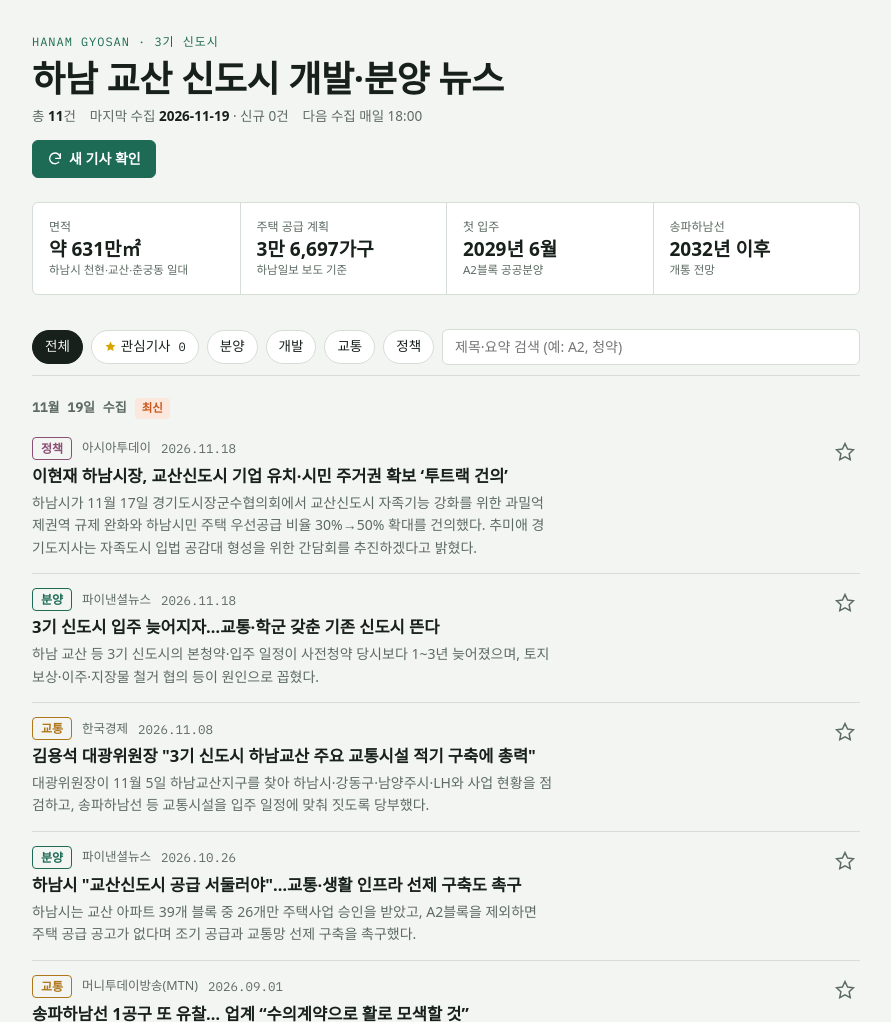
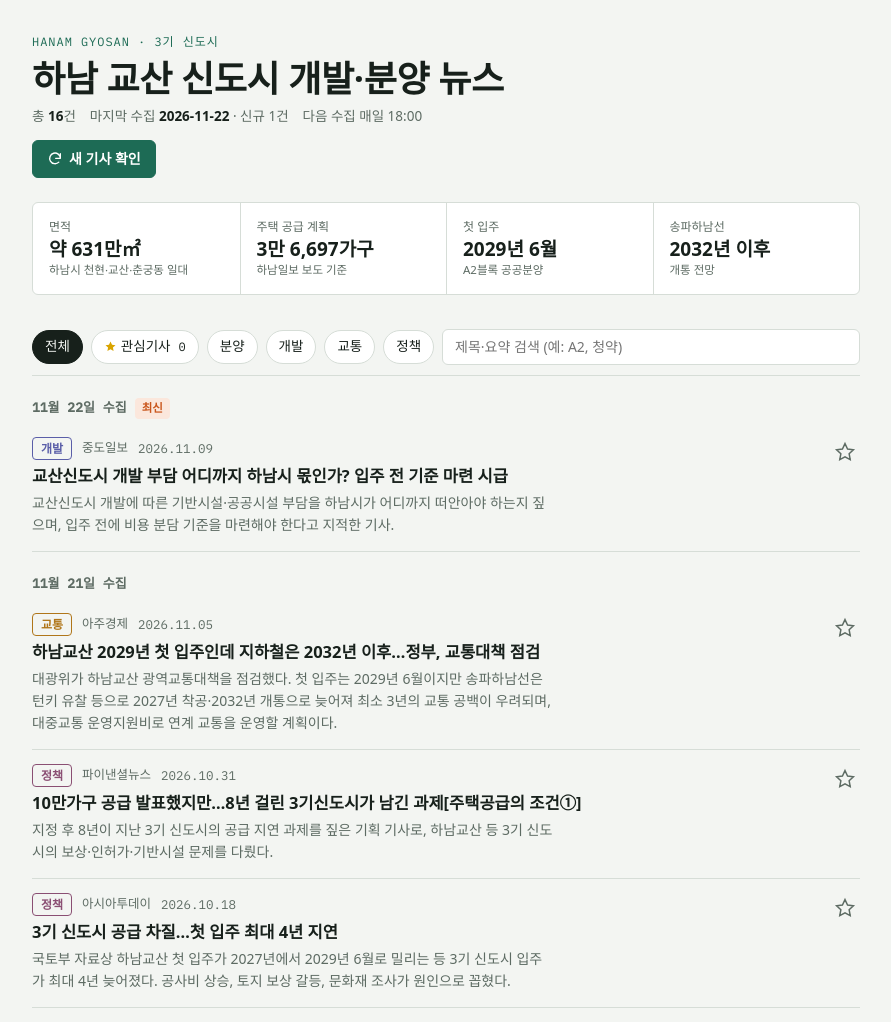
Before and after one commit to baksm777-cpu/gyosan-briefing, a plain HTML site: page index.html in a window 1280 px wide. Shown: the top 1022 px of the page, without its empty margins (194-1085 px from the left). Drawn offline with Linux system fonts and the light colour scheme; a web font is replaced by a local one.

Commit message:
지금 새로 수집 버튼 추가, 기사 데이터 갱신
Co-Authored-By: Claude Opus 5.5 <noreply@anthropic.com>
Claude-Session: https://claude.ai/code/session_01TP7jVoJqmEK9csFu6uqjic

```diff
--- a/data.json
+++ b/data.json
@@ -1,5 +1,5 @@
 {
- "builtAt": "2026-11-19T01:49:27Z",
+ "builtAt": "2026-11-23T00:51:32Z",
  "articles": [
   {
    "addedAt": "2026-11-19T09:00:00Z",
@@ -13,6 +13,17 @@
    "id": "ajunews-20250423114129900"
   },
   {
+   "addedAt": "2026-11-21T00:10:00Z",
+   "batch": "2026-11-21",
+   "category": "교통",
+   "published": "2026-11-05",
+   "source": "아주경제",
+   "summary": "대광위가 하남교산 광역교통대책을 점검했다. 첫 입주는 2029년 6월이지만 송파하남선은 턴키 유찰 등으로 2027년 착공·2032년 개통으로 늦어져 최소 3년의 교통 공백이 우려되며, 대중교통 운영지원비로 연계 교통을 운영할 계획이다.",
+   "title": "하남교산 2029년 첫 입주인데 지하철은 2032년 이후…정부, 교통대책 점검",
+   "url": "https://www.ajunews.com/view/20261105171829000",
+   "id": "ajunews-20261105171829000"
+  },
+  {
    "addedAt": "2026-11-19T09:00:00Z",
    "batch": "2026-11-19",
    "category": "개발",
@@ -22,6 +33,17 @@
    "title": "하남시, 3조원 AI 혁신클러스터 조성…'베드타운' 넘어 경제도시로",
    "url": "https://view.asiae.co.kr/article/2026071720230991638",
    "id": "asiae-2026071720230991638"
+  },
+  {
+   "addedAt": "2026-11-21T00:10:00Z",
+   "batch": "2026-11-21",
+   "category": "정책",
+   "published": "2026-10-18",
+   "source": "아시아투데이",
+   "summary": "국토부 자료상 하남교산 첫 입주가 2027년에서 2029년 6월로 밀리는 등 3기 신도시 입주가 최대 4년 늦어졌다. 공사비 상승, 토지 보상 갈등, 문화재 조사가 원인으로 꼽혔다.",
+   "title": "3기 신도시 공급 차질…첫 입주 최대 4년 지연",
+   "url": "https://www.asiatoday.co.kr/kn/view.php?key=20261018010005496",
+   "id": "asiatoday-20261018010005496"
   },
   {
    "addedAt": "2026-11-19T01:17:00Z",
@@ -35,6 +57,17 @@
    "id": "asiatoday-20261118010006747"
   },
   {
+   "addedAt": "2026-11-20T00:30:00Z",
+   "batch": "2026-11-20",
+   "category": "정책",
+   "published": "2026-11-20",
+   "source": "아시아투데이",
+   "summary": "이현재 하남시장이 19일 국회 국토교통위원장을 만나 그린벨트 해제 15년 경과지역 도시관리계획 권한 이양 등 교산신도시 자족기능 강화를 위한 5개 분야 개선안을 전달했다. 공공주택지구 하남시민 우선공급 비율을 30%에서 50%로 높여 달라는 요구도 포함됐다.",
+   "title": "하남시, 중첩 규제 개선 총력…교산신도시 자족도시 기반 마련 촉구",
+   "url": "https://www.asiatoday.co.kr/kn/view.php?key=20261120010007999",
+   "id": "asiatoday-20261120010007999"
+  },
+  {
    "addedAt": "2026-11-19T01:30:00Z",
    "batch": "2026-11-19",
    "category": "분양",
@@ -44,6 +77,17 @@
    "title": "하남시 \"교산신도시 공급 서둘러야\"…교통·생활 인프라 선제 구축도 촉구",
    "url": "https://www.fnnews.com/news/202610261849506989",
    "id": "fnnews-202610261849506989"
+  },
+  {
+   "addedAt": "2026-11-21T00:10:00Z",
+   "batch": "2026-11-21",
+   "category": "정책",
+   "published": "2026-10-31",
+   "source": "파이낸셜뉴스",
+   "summary": "지정 후 8년이 지난 3기 신도시의 공급 지연 과제를 짚은 기획 기사로, 하남교산 등 3기 신도시의 보상·인허가·기반시설 문제를 다뤘다.",
+   "title": "10만가구 공급 발표했지만…8년 걸린 3기신도시가 남긴 과제[주택공급의 조건①]",
+   "url": "https://www.fnnews.com/news/202610310530515433",
+   "id": "fnnews-202610310530515433"
   },
   {
    "addedAt": "2026-11-19T01:30:00Z",
@@ -77,6 +121,17 @@
    "title": "김용석 대광위원장 \"3기 신도시 하남교산 주요 교통시설 적기 구축에 총력\"",
    "url": "https://www.hankyung.com/article/202611082960i",
    "id": "hankyung-202611082960i"
+  },
+  {
+   "addedAt": "2026-11-22T00:10:00Z",
+   "batch": "2026-11-22",
+   "category": "개발",
+   "published": "2026-11-09",
+   "source": "중도일보",
+   "summary": "교산신도시 개발에 따른 기반시설·공공시설 부담을 하남시가 어디까지 떠안아야 하는지 짚으며, 입주 전에 비용 분담 기준을 마련해야 한다고 지적한 기사.",
+   "title": "교산신도시 개발 부담 어디까지 하남시 몫인가? 입주 전 기준 마련 시급",
+   "url": "https://www.joongdo.co.kr/web/view.php?key=20261109010002782",
+   "id": "joongdo-20261109010002782"
   },
   {
    "addedAt": "2026-11-19T09:00:00Z",
@@ -139,9 +194,9 @@
   {
    "block": "A11",
    "chance": 5,
-   "chanceAt": "2026-11-19",
+   "chanceAt": "2026-11-21",
    "chanceReason": "착공 목표(2027년)가 A9보다 빠르지만 2026년이 6주 남은 지금까지 공고·예고 보도가 없음. 교산 전체가 1~3년씩 밀리는 추세라 2027년 중 청약이 더 현실적.",
-   "lastFollowUp": "2026-10-26",
+   "lastFollowUp": "2026-11-18",
    "note": "2027년 착공·2030년 완공 목표.",
    "period": "2026년 하반기",
    "periodNote": "11월 현재 공고 없음",
@@ -170,7 +225,7 @@
    "status": "예정",
    "type": "공공분양 (GH)",
    "units": 511,
-   "updatedAt": "2026-11-19T01:30:00Z",
+   "updatedAt": "2026-11-21T00:10:00Z",
    "id": "A11"
   },
   {
@@ -204,9 +259,9 @@
   {
    "block": "A20",
    "chance": 3,
-   "chanceAt": "2026-11-19",
+   "chanceAt": "2026-11-21",
    "chanceReason": "2025년 설계공모 이후 후속 보도가 없고 하남시도 A2 외 공급 공고가 없다고 밝힘. 임대는 보통 준공에 가까워져서 모집해 올해 모집 가능성은 매우 낮음.",
-   "lastFollowUp": "2026-10-26",
+   "lastFollowUp": "2026-11-18",
    "note": "분양이 아닌 임대 블록.",
    "period": "2026년 하반기 이후",
    "periodNote": "임대 입주자 모집 방식 · 공고 없음",
@@ -228,15 +283,15 @@
    "status": "예정",
    "type": "통합공공임대 (GH)",
    "units": 249,
-   "updatedAt": "2026-11-19T01:30:00Z",
+   "updatedAt": "2026-11-21T00:10:00Z",
    "id": "A20"
   },
   {
    "block": "A9",
    "chance": 3,
-   "chanceAt": "2026-11-19",
+   "chanceAt": "2026-11-21",
    "chanceReason": "2026년이 6주 남았는데 공고 예고가 없고, 10월 하남시 발표로도 A2 외 공급 공고가 없음. 착공 목표가 2028년이고 2025년 설계공모 이후 후속 보도가 없어 2027년 이후가 현실적.",
-   "lastFollowUp": "2026-10-26",
+   "lastFollowUp": "2026-11-18",
    "note": "GH 기본설계공모 진행. 2028년 착공·2031년 완공 목표.",
    "period": "2026년 하반기",
    "periodNote": "11월 현재 공고 없음",
@@ -265,7 +320,7 @@
    "status": "예정",
    "type": "공공분양 (GH)",
    "units": 244,
-   "updatedAt": "2026-11-19T01:30:00Z",
+   "updatedAt": "2026-11-21T00:10:00Z",
    "id": "A9"
   },
   {
@@ -293,9 +348,9 @@
   {
    "block": "S2",
    "chance": 3,
-   "chanceAt": "2026-11-19",
+   "chanceAt": "2026-11-21",
    "chanceReason": "2025년 설계공모 이후 후속 보도가 없고 11월까지 공고·예고가 없어 올해 청약 가능성은 매우 낮음. 교산 전체 지연 추세 반영.",
-   "lastFollowUp": "2026-10-26",
+   "lastFollowUp": "2026-11-18",
    "note": "일정 기간 임대 후 분양전환.",
    "period": "2026년 하반기 이후",
    "periodNote": "11월 현재 공고 없음",
@@ -317,13 +372,13 @@
    "status": "예정",
    "type": "분양전환 공공임대·선택형 (GH)",
    "units": 414,
-   "updatedAt": "2026-11-19T01:30:00Z",
+   "updatedAt": "2026-11-21T00:10:00Z",
    "id": "S2"
   }
  ],
  "meta": {
-  "finishedAt": "2026-11-19T01:48:09Z",
-  "lastCount": 0,
-  "lastRun": "2026-11-19"
+  "finishedAt": "2026-11-22T08:47:00Z",
+  "lastCount": 1,
+  "lastRun": "2026-11-22"
  }
 }
--- a/index.html
+++ b/index.html
@@ -34,6 +34,8 @@
   --accent:#5fc3a2; --accent-soft:#1d3029; --new:#f08a55; --new-soft:#3a2418;
   --c-sale:#5fc3a2; --c-dev:#9ea2ec; --c-traffic:#e2a84c; --c-policy:#d593ba; --fav:#f2c230; color-scheme:dark}
 *{box-sizing:border-box}
+.refresh{text-decoration:none}
+.refresh.ghost{background:transparent;color:var(--accent)}
 html{padding-top:env(safe-area-inset-top,0px);padding-bottom:env(safe-area-inset-bottom,0px)}
 body{margin:0}
 [hidden]{display:none!important}
@@ -152,7 +154,7 @@ footer{margin-top:36px;font-size:12.5px;color:var(--muted);display:grid;gap:4px}
     <div class="eyebrow">Hanam Gyosan · 3기 신도시</div>
     <h1>하남 교산 신도시 개발·분양 뉴스</h1>
     <div class="status" id="status"><span>기사를 불러오는 중…</span></div>
-    <div class="refresh-row" id="refresh-row"><button class="refresh" id="refresh" type="button"><svg viewBox="0 0 24 24" aria-hidden="true"><path d="M20 11a8 8 0 1 0-2.3 5.7M20 4v7h-7"/></svg>새 기사 확인</button><span class="refresh-msg" id="refresh-msg" role="status" aria-live="polite"></span></div>
+    <div class="refresh-row" id="refresh-row"><button class="refresh" id="refresh" type="button"><svg viewBox="0 0 24 24" aria-hidden="true"><path d="M20 11a8 8 0 1 0-2.3 5.7M20 4v7h-7"/></svg>새 기사 확인</button><a class="refresh ghost" id="run-now" hidden href="https://claude.ai/artifact/FfEJ7HyTa4q3Wpj3CnBdov#run" target="_blank" rel="noopener"><svg viewBox="0 0 24 24" aria-hidden="true"><circle cx="11" cy="11" r="6"/><path d="M20 20l-4.5-4.5"/></svg>지금 새로 수집</a><span class="refresh-msg" id="refresh-msg" role="status" aria-live="polite"></span></div>
   </header>
 
   <section class="facts" aria-label="지구 개요">
@@ -313,6 +315,43 @@ footer{margin-top:36px;font-size:12.5px;color:var(--muted);display:grid;gap:4px}
       .catch(function(){setMsg("확인하지 못했습니다. 인터넷 연결을 확인해 주세요.","warn")})
       .then(function(){refreshBtn.disabled=false});
   });
+  // 소유자 모드: 이 기기에서 주소 끝에 #admin 을 붙여 한 번 열면 '지금 새로 수집' 버튼이 보임 (#viewer 로 해제)
+  var runNow=document.getElementById("run-now"), watchUntil=0, watchFrom="";
+  function applyMode(){
+    var admin=false;
+    try{
+      if(location.hash==="#admin"){localStorage.setItem("gyosan-admin","1");history.replaceState(null,"",location.pathname)}
+      else if(location.hash==="#viewer"){localStorage.removeItem("gyosan-admin");history.replaceState(null,"",location.pathname)}
+      admin=localStorage.getItem("gyosan-admin")==="1";
+    }catch(e){}
+    if(runNow)runNow.hidden=!admin;
+  }
+  applyMode();
+  window.addEventListener("hashchange",applyMode);
+  // 홈 화면 앱에는 주소창이 없으므로: 맨 위 'HANAM GYOSAN' 글자를 3초 안에 5번 누르면 소유자 모드 켜기/끄기
+  (function(){
+    var eb=document.querySelector("header .eyebrow"), taps=[];
+    if(!eb)return;
+    eb.addEventListener("click",function(){
+      var now=Date.now();taps=taps.filter(function(t){return now-t<3000});taps.push(now);
+      if(taps.length<5)return;taps=[];
+      var on=false;try{on=localStorage.getItem("gyosan-admin")==="1";if(on)localStorage.removeItem("gyosan-admin");else localStorage.setItem("gyosan-admin","1")}catch(e){}
+      applyMode();setMsg(on?"소유자 모드를 껐습니다.":"소유자 모드를 켰습니다. '지금 새로 수집'으로 언제든 수집할 수 있습니다.","done");
+    });
+  })();
+  function watchRun(){
+    if(!watchUntil)return;
+    if(Date.now()>watchUntil){watchUntil=0;setMsg("아직 반영되지 않았습니다. 잠시 후 '새 기사 확인'을 눌러 보세요.","warn");return}
+    load(true).then(function(n){
+      if(meta&&meta.finishedAt&&meta.finishedAt!==watchFrom){watchUntil=0;setMsg(n?"수집 완료: 새 기사 "+n+"건이 추가됐습니다.":"수집 완료: 새로 올라온 기사가 없습니다.","done");return}
+      setTimeout(watchRun,30000);
+    }).catch(function(){setTimeout(watchRun,30000)});
+  }
+  if(runNow)runNow.addEventListener("click",function(){
+    watchFrom=(meta&&meta.finishedAt)||"";watchUntil=Date.now()+20*60*1000;
+    setMsg("Claude 페이지에서 새 기사 검색이 시작됩니다. 끝나면 이 화면에 자동으로 반영됩니다(보통 5~10분).","busy");
+    setTimeout(watchRun,60000);
+  });
   document.addEventListener("visibilitychange",function(){if(document.visibilityState==="visible")load(true).catch(function(){})});
   if("serviceWorker" in navigator){window.addEventListener("load",function(){navigator.serviceWorker.register("sw.js").catch(function(){})})}
 })();
```
